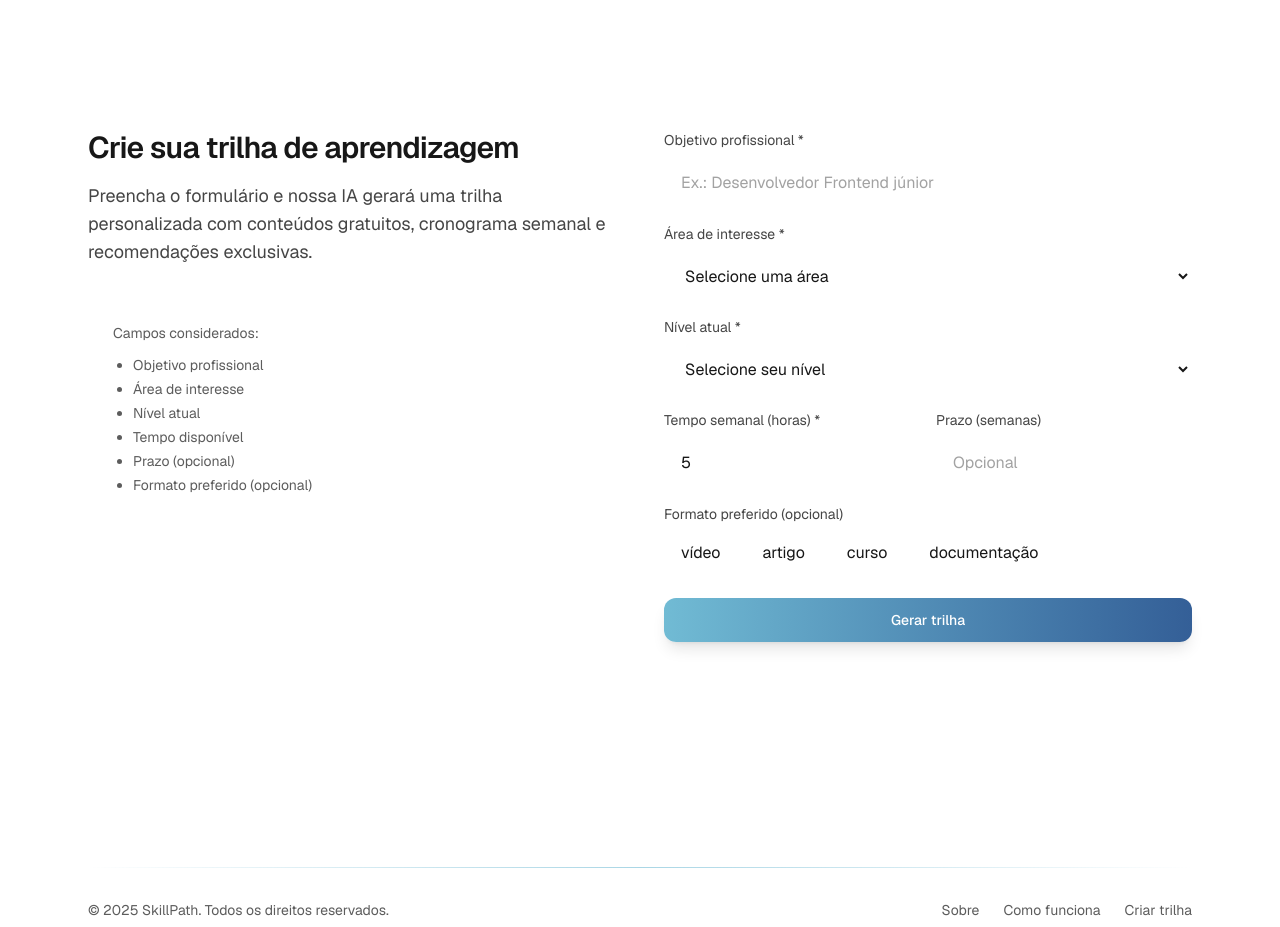
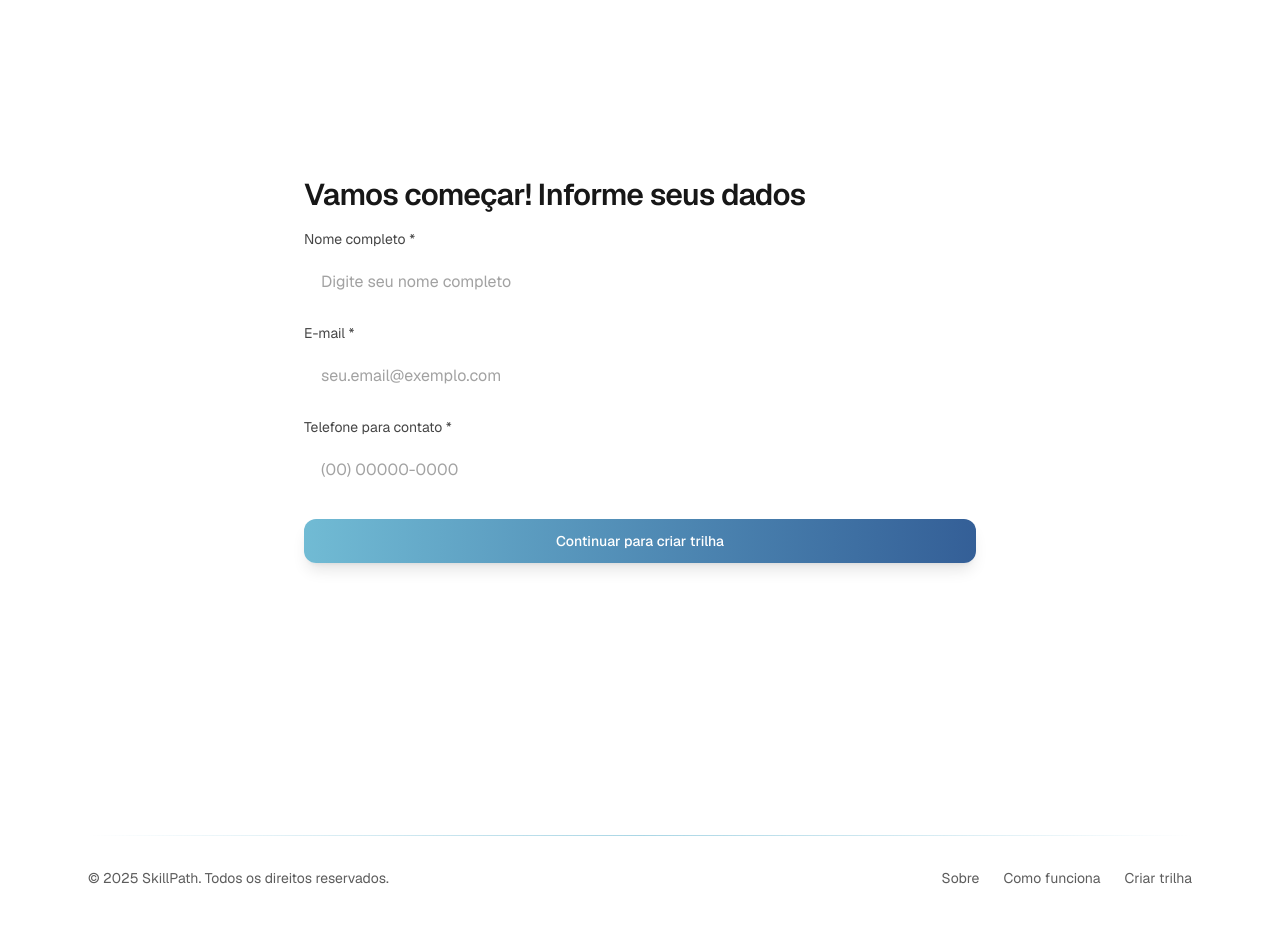
Before and after one commit to LuizFelipeRodriguesM/skill-path, a Next.js app: page / in a window 1280 px wide. Shown: the part 1900-2827 px from the top of the page. Built offline with nearby package versions, Linux system fonts and the light colour scheme.

Commit message:
Refactor ContactUs and LearningPathGenerator components: streamline the layout of the ContactUs section, implement a multi-step form for user contact information in LearningPathGenerator, and add validation for input fields.

```diff
--- a/app/components/ContactUs.tsx
+++ b/app/components/ContactUs.tsx
@@ -3,28 +3,8 @@ import LearningPathGenerator from "./LearningPathGenerator";
 export default function ContactUs() {
   return (
     <section id="contact" className="mx-auto max-w-6xl px-6 py-16 md:py-24">
-      <div className="md:flex md:items-start md:justify-between md:gap-12">
-        <div className="md:w-1/2">
-          <h2 className="text-2xl md:text-3xl font-semibold tracking-tight">
-            Crie sua trilha de aprendizagem
-          </h2>
-          <p className="mt-4 text-foreground/80 text-lg">
-            Preencha o formulário e nossa IA gerará uma trilha personalizada com conteúdos gratuitos, cronograma semanal e recomendações exclusivas.
-          </p>
-          <div className="mt-8 rounded-xl border border-white/15 bg-white/5 p-6 text-sm text-foreground/70">
-            Campos considerados:
-            <ul className="mt-3 list-disc pl-5 space-y-1">
-              <li>Objetivo profissional</li>
-              <li>Área de interesse</li>
-              <li>Nível atual</li>
-              <li>Tempo disponível</li>
-              <li>Prazo (opcional)</li>
-              <li>Formato preferido (opcional)</li>
-            </ul>
-          </div>
-        </div>
-
-        <div className="mt-8 md:mt-0 md:w-1/2">
+      <div className="flex justify-center items-center min-h-[60vh]">
+        <div className="w-full max-w-2xl">
           <LearningPathGenerator />
         </div>
       </div>
--- a/app/components/LearningPathGenerator.tsx
+++ b/app/components/LearningPathGenerator.tsx
@@ -3,6 +3,12 @@
 import { useState } from "react";
 import ReactMarkdown from "react-markdown";
 import remarkGfm from "remark-gfm";
+
+interface ContactData {
+  name: string;
+  email: string;
+  phone: string;
+}
 
 interface FormData {
   objective: string;
@@ -24,6 +30,14 @@ interface ApiResponse {
 }
 
 export default function LearningPathGenerator() {
+  const [currentStep, setCurrentStep] = useState<1 | 2>(1);
+
+  const [contactData, setContactData] = useState<ContactData>({
+    name: "",
+    email: "",
+    phone: "",
+  });
+
   const [formData, setFormData] = useState<FormData>({
     objective: "",
     area: "",
@@ -36,6 +50,20 @@ export default function LearningPathGenerator() {
   const [generatedPath, setGeneratedPath] = useState<string | null>(null);
   const [isLoading, setIsLoading] = useState(false);
   const [error, setError] = useState<string | null>(null);
+
+  const handleContactSubmit = (e: React.FormEvent) => {
+    e.preventDefault();
+    setError(null);
+
+    // Validação simples
+    if (!contactData.name || !contactData.email || !contactData.phone) {
+      setError("Por favor, preencha todos os campos.");
+      return;
+    }
+
+    // Avança para o próximo passo
+    setCurrentStep(2);
+  };
 
   const handleSubmit = async (e: React.FormEvent) => {
     e.preventDefault();
@@ -91,6 +119,12 @@ export default function LearningPathGenerator() {
         <button
           onClick={() => {
             setGeneratedPath(null);
+            setCurrentStep(1);
+            setContactData({
+              name: "",
+              email: "",
+              phone: "",
+            });
             setFormData({
               objective: "",
               area: "",
@@ -108,8 +142,105 @@ export default function LearningPathGenerator() {
     );
   }
 
+  // Step 1: Formulário de Contato
+  if (currentStep === 1) {
+    return (
+      <form onSubmit={handleContactSubmit} className="space-y-4 justify-center items-center">
+        <h2 className="text-2xl md:text-3xl font-semibold tracking-tight">
+          Vamos começar! Informe seus dados
+        </h2>
+
+        {/* Nome */}
+        <div className="grid gap-2">
+          <label htmlFor="name" className="text-sm text-foreground/80">
+            Nome completo *
+          </label>
+          <input
+            type="text"
+            id="name"
+            required
+            maxLength={100}
+            placeholder="Digite seu nome completo"
+            value={contactData.name}
+            onChange={(e) =>
+              setContactData({ ...contactData, name: e.target.value })
+            }
+            className="rounded-lg border border-white/15 bg-white/5 px-4 py-3 outline-none transition placeholder:text-foreground/40 focus:ring-2 focus:ring-[var(--brand-primary)]/60"
+          />
+        </div>
+
+        {/* Email */}
+        <div className="grid gap-2">
+          <label htmlFor="email" className="text-sm text-foreground/80">
+            E-mail *
+          </label>
+          <input
+            type="email"
+            id="email"
+            required
+            placeholder="seu.email@exemplo.com"
+            value={contactData.email}
+            onChange={(e) =>
+              setContactData({ ...contactData, email: e.target.value })
+            }
+            className="rounded-lg border border-white/15 bg-white/5 px-4 py-3 outline-none transition placeholder:text-foreground/40 focus:ring-2 focus:ring-[var(--brand-primary)]/60"
+          />
+        </div>
+
+        {/* Telefone */}
+        <div className="grid gap-2">
+          <label htmlFor="phone" className="text-sm text-foreground/80">
+            Telefone para contato *
+          </label>
+          <input
+            type="tel"
+            id="phone"
+            required
+            placeholder="(00) 00000-0000"
+            value={contactData.phone}
+            onChange={(e) =>
+              setContactData({ ...contactData, phone: e.target.value })
+            }
+            className="rounded-lg border border-white/15 bg-white/5 px-4 py-3 outline-none transition placeholder:text-foreground/40 focus:ring-2 focus:ring-[var(--brand-primary)]/60"
+          />
+        </div>
+
+        {/* Error message */}
+        {error && (
+          <div className="p-4 bg-red-500/10 border border-red-500/30 rounded-lg text-red-500 text-sm">
+            {error}
+          </div>
+        )}
+
+        {/* Submit button */}
+        <button
+          type="submit"
+          className="mt-2 w-full inline-flex items-center justify-center rounded-xl bg-gradient-to-r from-[var(--brand-primary)] to-[var(--brand-secondary)] px-6 py-3 text-sm font-medium text-white shadow-lg shadow-[var(--brand-secondary)]/20 transition hover:brightness-[1.05] focus:outline-none focus:ring-2 focus:ring-[var(--brand-primary)]/60"
+        >
+          Continuar para criar trilha
+        </button>
+      </form>
+    );
+  }
+
+  // Step 2: Formulário de Geração da Trilha
   return (
-    <form onSubmit={handleSubmit} className="space-y-4">{/* Removido o título duplicado */}
+
+
+    <form onSubmit={handleSubmit} className="space-y-4 justify-center items-center">
+
+<div className="flex items-center justify-between">
+  <h2 className="text-2xl md:text-3xl font-semibold tracking-tight">
+        Crie sua trilha de aprendizagem
+      </h2>
+      <button
+        type="button"
+        onClick={() => setCurrentStep(1)}
+        className="text-sm text-foreground/60 hover:text-foreground transition underline"
+      >
+        ← Voltar
+      </button>
+    </div>
 
       {/* Objetivo profissional */}
       <div className="grid gap-2">
```
